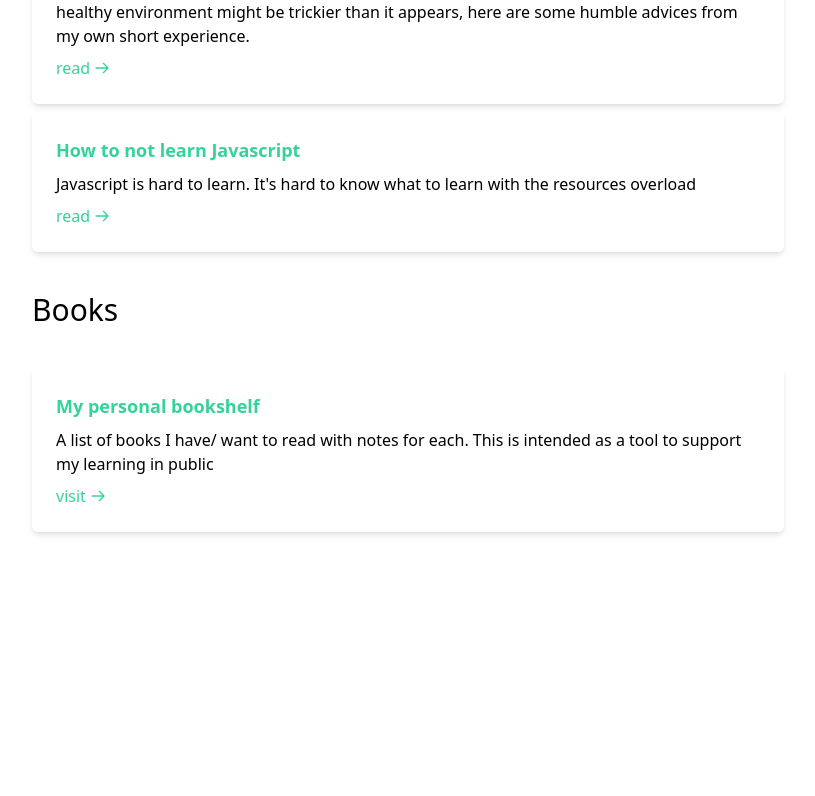
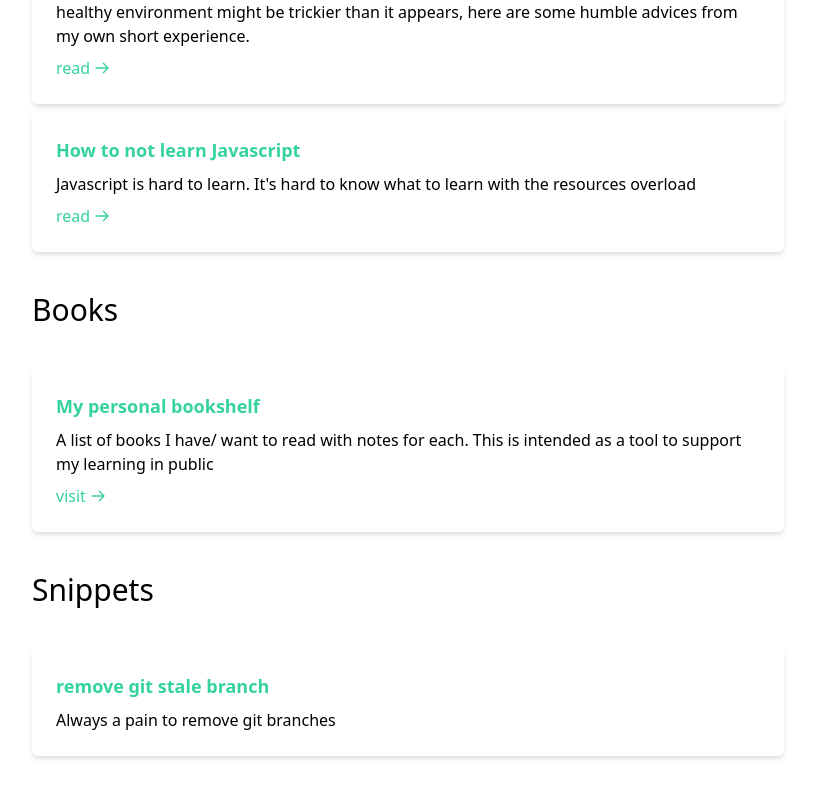
Before and after one commit to MatthieuVeillon/personal-site, a Next.js app: page / in a window 1280 px wide. Shown: the part 346-1142 px from the top of the page, without its empty margins (232-1047 px from the left). Before the commit the page ends 918 px from the top, so only its background shows below. Built offline with nearby package versions, Linux system fonts and the light colour scheme; what @tailwindcss/typography would draw is missing.

Commit message:
add snippet section

```diff
--- /dev/null
+++ b/components/ContentTitleLink.tsx
@@ -0,0 +1,24 @@
+import React, { FC } from "react";
+import Link from "next/link";
+
+type ContentTitleLinkProps = {
+  asPath: string;
+  href: string;
+  title: string;
+};
+
+const ContentTitleLink: FC<ContentTitleLinkProps> = ({
+  asPath,
+  href,
+  title,
+}) => {
+  return (
+    <div className="mb-sm">
+      <Link as={asPath} href={href}>
+        <a className="font-semibold text-lg text-green-400">{title}</a>
+      </Link>
+    </div>
+  );
+};
+
+export default ContentTitleLink;
--- a/components/PostHeader.tsx
+++ b/components/PostHeader.tsx
@@ -1,8 +1,8 @@
 import React, { FC } from "react";
-import { Meta } from "./PostLayout";
+import { PostMetaData } from "./PostLayout";
 
 type HeadPostProps = {
-  meta: Meta;
+  meta: PostMetaData;
 };
 
 const PostHeader: FC<HeadPostProps> = ({ meta }) => {
--- a/components/PostLayout.tsx
+++ b/components/PostLayout.tsx
@@ -6,9 +6,9 @@ import { useRouter } from "next/router";
 
 const BASE_URL = "https://www.matthieuveillon.com";
 
-type LayoutProps = { meta: Meta; content: ReactNode };
+type LayoutProps = { meta: PostMetaData; content: ReactNode };
 
-export type Meta = {
+export type PostMetaData = {
   title: string;
   date: Date;
   description: string;
--- a/components/PostPreview.tsx
+++ b/components/PostPreview.tsx
@@ -1,27 +1,23 @@
 import React, { FC } from "react";
-import Link from "next/link";
 import { Post } from "../pages";
 import ArrowLink from "./ArrowLink";
+import ContentTitleLink from "./ContentTitleLink";
 
 type PostPreviewProps = {
   post: Post;
 };
 
 const PostPreview: FC<PostPreviewProps> = ({ post }) => {
+  const asPath = `/${post.filePath.replace(/\.mdx?$/, "")}`;
+
   return (
     <li className="p-6 max-w-full rounded-md shadow-md h-30">
-      <div className="mb-sm">
-        <Link as={`/${post.filePath.replace(/\.mdx?$/, "")}`} href={`/[slug]`}>
-          <a className="font-semibold text-lg text-green-400">
-            {post.data.title}
-          </a>
-        </Link>
-      </div>
-      {post.data.description ? (
-        <p>{post.data.description}</p>
-      ) : (
-        <p className="truncate ...">{post.data.description}</p>
-      )}
+      <ContentTitleLink
+        asPath={asPath}
+        href="/[slug]"
+        title={post.data.title}
+      />
+      <p>{post.data.description}</p>
       <div className="mt-sm">
         <ArrowLink
           as={`/${post.filePath.replace(/\.mdx?$/, "")}`}
--- /dev/null
+++ b/components/SnipetPreview.tsx
@@ -0,0 +1,23 @@
+import React, { FC } from "react";
+import { Snippet } from "../pages/snippet/[slug]";
+import ContentTitleLink from "./ContentTitleLink";
+
+type SnipetPreviewProps = {
+  snippet: Snippet;
+};
+
+const SnippetPreview: FC<SnipetPreviewProps> = ({ snippet }) => {
+  const asPath = `snippet/${snippet.filePath.replace(/\.mdx?$/, "")}`;
+  return (
+    <li className="p-6 max-w-full rounded-md shadow-md h-30">
+      <ContentTitleLink
+        asPath={asPath}
+        href="/snippet/[slug]"
+        title={snippet.data.title}
+      />
+      <p>{snippet.data.description}</p>
+    </li>
+  );
+};
+
+export default SnippetPreview;
--- /dev/null
+++ b/components/SnippetSection.tsx
@@ -0,0 +1,22 @@
+import React, { FC } from "react";
+import { Snippet } from "../pages/snippet/[slug]";
+import SnippetPreviews from "./SnipetPreview";
+
+type MyComponentProps = {
+  snippets: Snippet[];
+};
+
+const MyComponent: FC<MyComponentProps> = ({ snippets }) => {
+  return (
+    <>
+      <h2 className="text-3xl mb-sm">Snippets</h2>
+      <ul className="mx-auto flex flex-col space-y-2">
+        {snippets.map((snippet) => (
+          <SnippetPreviews key={snippet.data.title} snippet={snippet} />
+        ))}
+      </ul>
+    </>
+  );
+};
+
+export default MyComponent;
--- a/pages/[slug].tsx
+++ b/pages/[slug].tsx
@@ -5,9 +5,9 @@ import * as fs from "fs";
 import renderToString from "next-mdx-remote/render-to-string";
 import { postFilePaths, POSTS_PATH } from "../utils/mdxUtils";
 import hydrate from "next-mdx-remote/hydrate";
-import PostLayout, { Meta } from "../components/PostLayout";
+import PostLayout, { PostMetaData } from "../components/PostLayout";
 
-type PostPageProps = { meta: Meta; source: string };
+type PostPageProps = { meta: PostMetaData; source: string };
 
 const PostPage: FC<PostPageProps> = ({ meta, source }) => {
   const content = hydrate(source);
--- a/pages/index.tsx
+++ b/pages/index.tsx
@@ -5,6 +5,8 @@ import { FC } from "react";
 import Intro from "../components/Intro";
 import BlogSection from "../components/BlogSection";
 import BookSection from "../components/BookSection";
+import SnippetSection from "../components/SnippetSection";
+import { Snippet } from "./snippet/[slug]";
 
 export type Post = {
   content: string;
@@ -12,16 +14,18 @@ export type Post = {
   filePath: string;
 };
 
-type PostPageProps = {
+type HomePageProps = {
   posts: Post[];
+  snippets: Snippet[];
 };
 
-const HomePage: FC<PostPageProps> = ({ posts }) => {
+const HomePage: FC<HomePageProps> = ({ posts, snippets }) => {
   return (
     <div className="flex flex-col space-y-10">
       <Intro />
       <BlogSection posts={posts} />
       <BookSection />
+      <SnippetSection snippets={snippets} />
     </div>
   );
 };
@@ -30,11 +34,17 @@ export default HomePage;
 
 export function getStaticProps() {
   const POSTS_PATH = path.join(process.cwd(), "posts");
-  const filesPath = fs
+  const SNIPPETS_PATH = path.join(process.cwd(), "snippets");
+
+  const postFilesPath = fs
     .readdirSync(POSTS_PATH)
     .filter((path) => /\.mdx?$/.test(path));
 
-  const posts: Post[] = filesPath.map((filePath) => {
+  const snippetFilesPath = fs
+    .readdirSync(SNIPPETS_PATH)
+    .filter((path) => /\.mdx?$/.test(path));
+
+  const posts: Post[] = postFilesPath.map((filePath) => {
     const source = fs.readFileSync(path.join(POSTS_PATH, filePath));
     const { content, data } = matter(source);
 
@@ -45,5 +55,16 @@ export function getStaticProps() {
     };
   });
 
-  return { props: { posts } };
+  const snippets: Snippet[] = snippetFilesPath.map((filePath) => {
+    const source = fs.readFileSync(path.join(SNIPPETS_PATH, filePath));
+    const { content, data } = matter(source);
+
+    return {
+      content,
+      data,
+      filePath,
+    };
+  });
+
+  return { props: { posts, snippets } };
 }
--- /dev/null
+++ b/pages/snippet/[slug].tsx
@@ -0,0 +1,69 @@
+import React, { FC } from "react";
+import hydrate from "next-mdx-remote/hydrate";
+import path from "path";
+import { SNIPPET_PATH, snippetFilePaths } from "../../utils/mdxUtils";
+import fs from "fs";
+import matter from "gray-matter";
+import renderToString from "next-mdx-remote/render-to-string";
+import { NextSeo } from "next-seo";
+import Header from "../../components/Header";
+
+type SnippetMetaData = {
+  title: string;
+  description: string;
+};
+
+//todo mutualise type with Post
+export type Snippet = {
+  content: string;
+  data: { [p: string]: any };
+  filePath: string;
+};
+
+type SnippetPageProps = { meta: SnippetMetaData; source: string };
+
+const SnippetPage: FC<SnippetPageProps> = ({ meta, source }) => {
+  const content = hydrate(source);
+
+  return (
+    <>
+      <NextSeo
+        title={meta.title}
+        description={meta?.description || meta.title}
+      />
+      <Header />
+      <main className="prose">{content}</main>
+    </>
+  );
+};
+
+export default SnippetPage;
+
+export const getStaticProps = async ({ params }) => {
+  const snippetFilePaths = path.join(SNIPPET_PATH, `${params.slug}.mdx`);
+  const source = fs.readFileSync(snippetFilePaths);
+
+  const { content, data: meta } = matter(source);
+
+  const mdxSource = await renderToString(content);
+
+  return {
+    props: {
+      source: mdxSource,
+      meta,
+    },
+  };
+};
+
+export const getStaticPaths = async () => {
+  const paths = snippetFilePaths
+    // Remove file extensions for page paths
+    .map((path) => path.replace(/\.mdx?$/, ""))
+    // Map the path into the static paths object required by Next.js
+    .map((slug) => ({ params: { slug } }));
+
+  return {
+    paths,
+    fallback: false,
+  };
+};
--- /dev/null
+++ b/snippets/remove-git-stale-branches.mdx
@@ -0,0 +1,8 @@
+---
+title: remove git stale branch
+description: Always a pain to remove git branches
+---
+
+I switched career at 33 through a bootcamp. A lot of us do it at various ages, some younger, some later on. I globally really enjoyed the ride and learning experience.
+
+During the bootcamp we were exposed to the concept of [growth vs fixed mindset](https://fs.blog/2015/03/carol-dweck-mindset/), at this stage the concept seemed to click - it was feeling comfortable, I was confident in my ability to learn and proud of my capacity to pivot.
--- a/utils/mdxUtils.ts
+++ b/utils/mdxUtils.ts
@@ -1,11 +1,17 @@
 import fs from "fs";
 import path from "path";
 
-// POSTS_PATH is useful when you want to get the path to a specific file
+// XYZ_PATH is useful when you want to get the path to a specific file
 export const POSTS_PATH = path.join(process.cwd(), "posts");
+export const SNIPPET_PATH = path.join(process.cwd(), "snippets");
 
 // postFilePaths is the list of all mdx files inside the POSTS_PATH directory
 export const postFilePaths = fs
-  .readdirSync(POSTS_PATH)
-  // Only include md(x) files
-  .filter((path) => /\.mdx?$/.test(path));
+    .readdirSync(POSTS_PATH)
+    // Only include md(x) files
+    .filter((path) => /\.mdx?$/.test(path));
+
+export const snippetFilePaths = fs
+    .readdirSync(SNIPPET_PATH)
+    // Only include md(x) files
+    .filter((path) => /\.mdx?$/.test(path));
```
